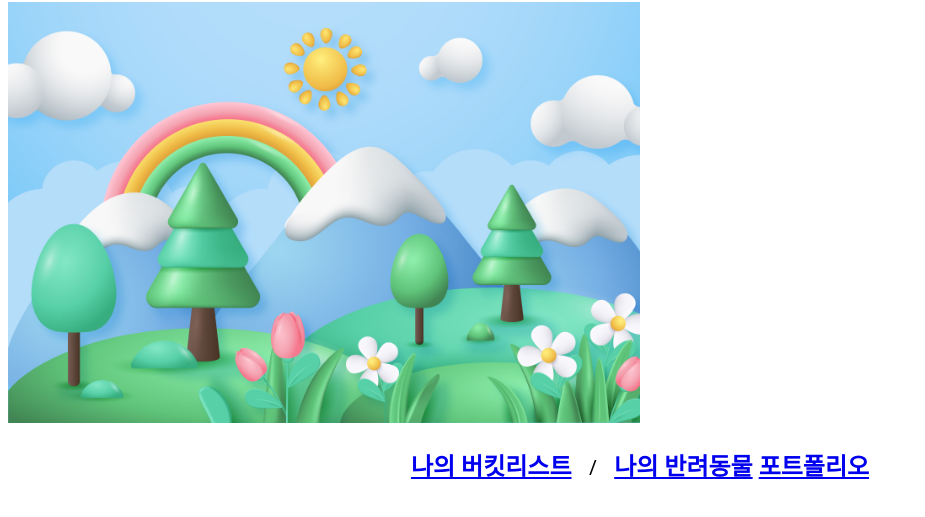
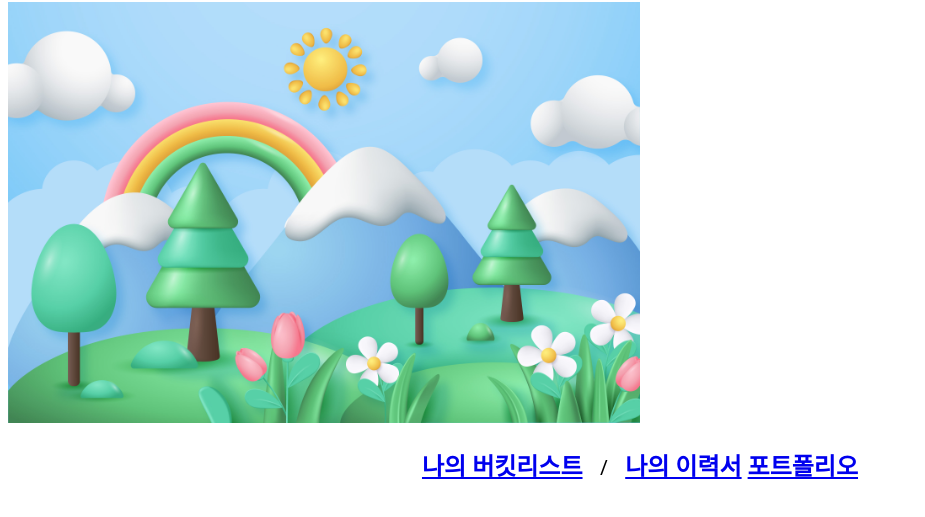
Before and after one commit to ohjmi/ohjmi.github.io, a plain HTML site: page index.html in a window 1280 px wide. Shown: the part 87-604 px from the top of the page, without its empty margins (0-925 px from the left). Drawn offline with Linux system fonts and the light colour scheme.

Commit message:
- nav 메뉴 내용 변경

```diff
--- a/index.html
+++ b/index.html
@@ -14,7 +14,7 @@
         <div style="width: 100%; text-align: center;">
             <h2>
                 <a href="/liily_homepage/bucketlist.html">나의 버킷리스트</a> &nbsp;&nbsp;/&nbsp;&nbsp;
-                <a href="/liily_homepage/pet.html"> 나의 반려동물</a>
+                <a href="/liily_homepage/pet.html"> 나의 이력서</a>
                 <a href="/liily_homepage/pet.html"> 포트폴리오</a>
             </h2>
         </div>
```
